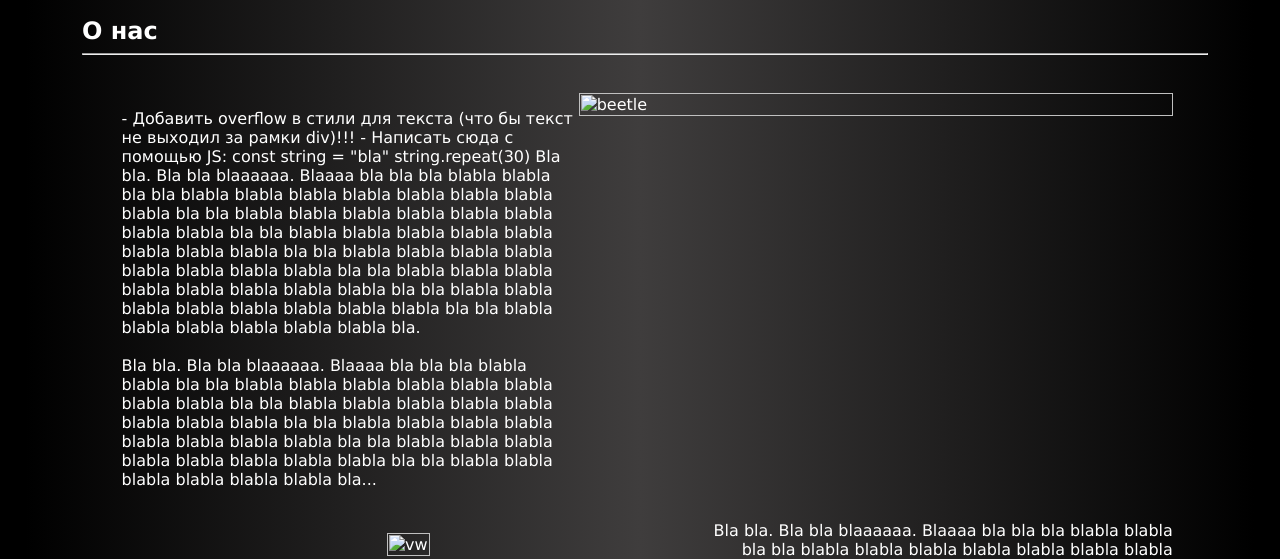
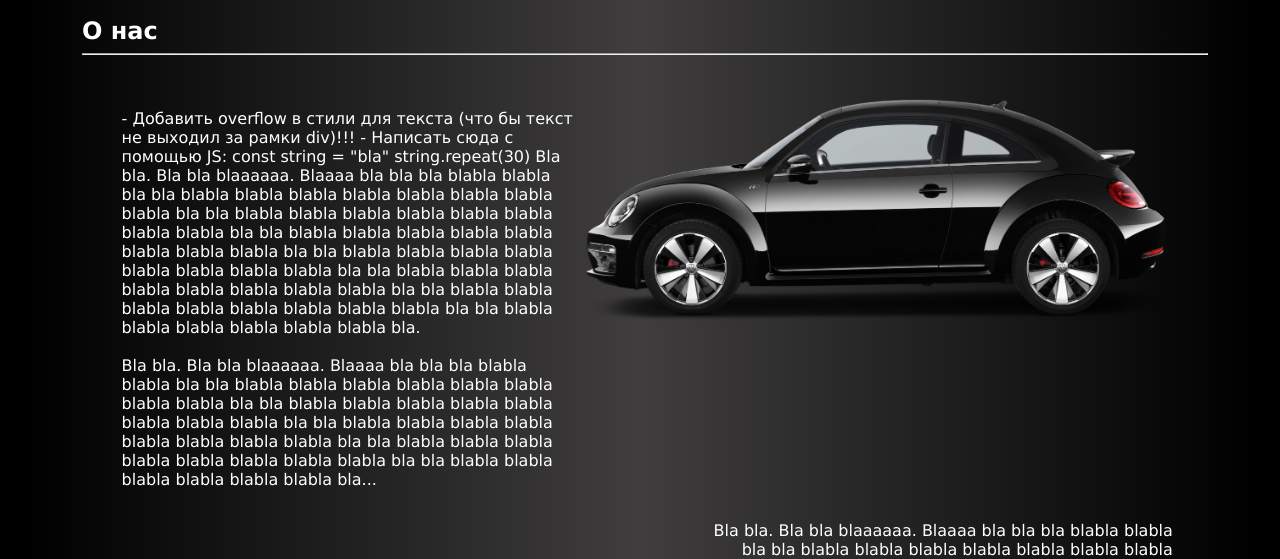
Before and after one commit to LabrZeus/vw, a plain HTML site: page index.html in a window 1280 px wide. Shown: the part 222-781 px from the top of the page. Drawn offline with Linux system fonts and the light colour scheme; files whose address does not match are found by name; a web font is replaced by a local one.

Commit message:
Update index.html

```diff
--- a/index.html
+++ b/index.html
@@ -59,7 +59,7 @@
 
             <div class="blockAboutUsImage">
                 <div class="blockLeftAboutUsImage1">
-                    <img src="img/beetle.png" alt="beetle">
+                    <img src="beetle.png" alt="beetle">
                 </div>
             </div>
         </div>
@@ -67,7 +67,7 @@
         <div class="blockAboutUs2">
             <div class="blockAboutUsImage2">
                 <div class="blockLeftAboutUsImage2">
-                    <img src="img/3VW.png" alt="vw">
+                    <img src="3VW.png" alt="vw">
                 </div>
             </div>
 
```
